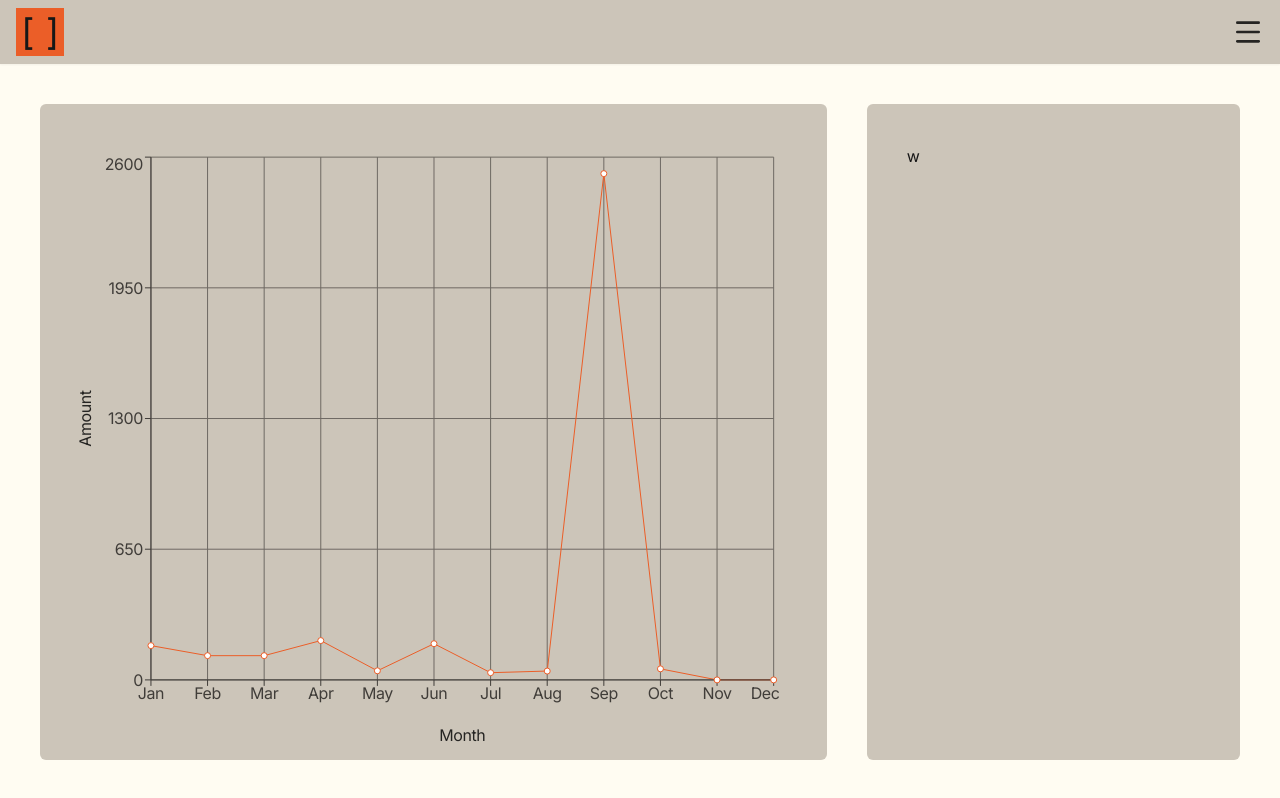
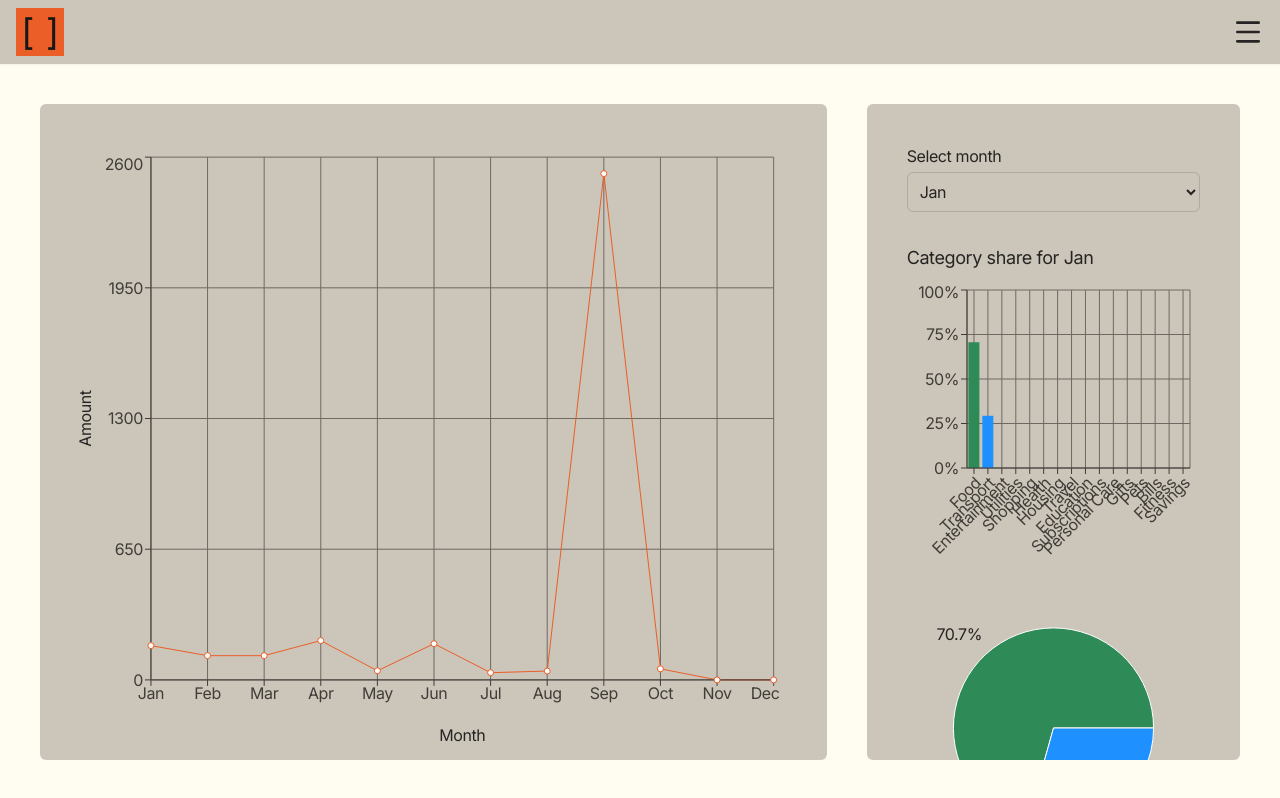
Before and after one commit to karolis-KK/finances, a Next.js app: page / in a window 1280 px wide. Built offline with nearby package versions, Linux system fonts and the light colour scheme.

Commit message:
added monthly total charts to /

```diff
--- a/app/page.tsx
+++ b/app/page.tsx
@@ -3,16 +3,22 @@
 import Navbar from "./components/NavBar"
 import { useFinance } from "./context/FinanceContext"
 import {
+  Bar,
+  BarChart,
+  Cell,
   Line,
+  Pie,
+  PieChart,
+  ResponsiveContainer,
   XAxis,
   YAxis,
   CartesianGrid,
   Tooltip,
-  Legend,
   createHorizontalChart,
-  Label,
 } from "recharts"
-import { Transaction } from "@/types/finance"
+import type { PieLabelRenderProps } from "recharts"
+import { Category, Transaction } from "@/types/finance"
+import { useState } from "react"
 
 export default function Home() {
   const { categories, transactions } = useFinance()
@@ -20,6 +26,13 @@ export default function Home() {
   type ChartData = {
     label: string
     amount: number
+  }
+
+  type CategoryChartData = {
+    name: string
+    amount: number
+    percentage: number
+    fill: string
   }
 
   const months: ChartData[] = [
@@ -37,17 +50,107 @@ export default function Home() {
     { label: "Dec", amount: 0 },
   ]
 
+  const [currentMonth, setCurrentMonth] = useState("Jan");
+
+  const monthsSelect = [
+    "Jan",
+    "Feb",
+    "Mar",
+    "Apr",
+    "May",
+    "Jun",
+    "Jul",
+    "Aug",
+    "Sep",
+    "Oct",
+    "Nov",
+    "Dec",
+  ]
+
   // map() creates one result for each month.
   // filter() keeps transactions from the current month.
   // slice() extracts the month from each YYYY-MM-DD date, and Number() converts it to a number.
   // reduce() adds the matching transaction amounts into one monthly total.
   const generateData = (transactions: Transaction[]): ChartData[] => {
     return months.map((month, monthIndex) => ({
-      ...month, amount: transactions.filter((transaction) => Number(transaction.date.slice(5, 7)) - 1 === monthIndex,).reduce((total, transaction) => total + transaction.amount, 0),
+      ...month,
+      amount: transactions
+        .filter(
+          (transaction) =>
+            Number(transaction.date.slice(5, 7)) - 1 === monthIndex,
+        )
+        .reduce((total, transaction) => total + transaction.amount, 0),
     }))
   }
 
   const data = generateData(transactions)
+
+  const selectedMonthIndex = monthsSelect.indexOf(currentMonth)
+  const selectedMonthCategoryData: CategoryChartData[] = categories.map(
+    (category) => {
+      const amount = transactions
+        .filter(
+          (transaction) =>
+            Number(transaction.date.slice(5, 7)) - 1 === selectedMonthIndex &&
+            transaction.categoryId === category.id,
+        )
+        .reduce((total, transaction) => total + transaction.amount, 0)
+
+      return {
+        name: category.name,
+        amount,
+        percentage: 0,
+        fill: category.color ?? "#eb5e28",
+      }
+    },
+  )
+  const selectedMonthTotal = selectedMonthCategoryData.reduce(
+    (total, category) => total + category.amount,
+    0,
+  )
+  const categoryChartData = selectedMonthCategoryData.map((category) => ({
+    ...category,
+    percentage:
+      selectedMonthTotal === 0
+        ? 0
+        : (category.amount / selectedMonthTotal) * 100,
+  }))
+
+  const renderCustomizedLabel = ({
+    cx,
+    cy,
+    midAngle,
+    outerRadius,
+    percent,
+  }: PieLabelRenderProps) => {
+    if (
+      typeof cx !== "number" ||
+      typeof cy !== "number" ||
+      typeof midAngle !== "number" ||
+      typeof outerRadius !== "number" ||
+      typeof percent !== "number" ||
+      percent === 0
+    ) {
+      return null
+    }
+
+    const radius = outerRadius + 18
+    const radians = Math.PI / 180
+    const x = cx + radius * Math.cos(-midAngle * radians)
+    const y = cy + radius * Math.sin(-midAngle * radians)
+
+    return (
+      <text
+        x={x}
+        y={y}
+        fill="#252422"
+        textAnchor={x > cx ? "start" : "end"}
+        dominantBaseline="central"
+      >
+        {`${(percent * 100).toFixed(1)}%`}
+      </text>
+    )
+  }
 
   const Typed = createHorizontalChart<ChartData, string, number>()({
     XAxis,
@@ -106,8 +209,76 @@ export default function Home() {
             />
           </Typed.LineChart>
         </div>
-        <div className="col-span-1 h-full rounded-md p-10 min-w-0 bg-[#ccc5b9]">
-          w
+        <div className="col-span-1 h-full min-w-0 overflow-y-auto rounded-md bg-[#ccc5b9] p-10 text-[#252422]">
+          <label htmlFor="month-select">Select month</label>
+          <select onChange={(e) => setCurrentMonth(e.target.value)} value={currentMonth} name="month-select" id="month-select" className="border border-[#403d39]/20 mt-1 w-full pl-2 pt-2 pb-2 pr-2 rounded-md focus:outline-none focus:ring-0">
+            {monthsSelect.map((month) => (
+              <option key={month}>{month}</option>
+            ))}
+          </select>
+          <h2 className="mt-8 text-lg text-[#252422]">
+            Category share for {currentMonth}
+          </h2>
+          <div className="mt-2 h-72 w-full">
+            <ResponsiveContainer width="100%" height="100%">
+              <BarChart
+                data={categoryChartData}
+                margin={{ top: 10, right: 10, left: 0, bottom: 70 }}
+              >
+                <CartesianGrid stroke="#6e6963" />
+                <XAxis
+                  dataKey="name"
+                  angle={-45}
+                  textAnchor="end"
+                  interval={0}
+                  stroke="#403d39"
+                />
+                <YAxis
+                  domain={[0, 100]}
+                  tickFormatter={(value) => `${value}%`}
+                  stroke="#403d39"
+                />
+                <Tooltip
+                  formatter={(value, name) =>
+                    name === "Share"
+                      ? [`${Number(value).toFixed(1)}%`, name]
+                      : [value, name]
+                  }
+                />
+                <Bar dataKey="percentage" name="Share">
+                  {categoryChartData.map((category) => (
+                    <Cell key={category.name} fill={category.fill} />
+                  ))}
+                </Bar>
+              </BarChart>
+            </ResponsiveContainer>
+          </div>
+          <div className="mt-4 h-72 w-full">
+            <ResponsiveContainer width="100%" height="100%">
+              <PieChart>
+                <Pie
+                  data={categoryChartData}
+                  dataKey="amount"
+                  nameKey="name"
+                  cx="50%"
+                  cy="50%"
+                  outerRadius="72%"
+                  label={renderCustomizedLabel}
+                  labelLine={false}
+                >
+                  {categoryChartData.map((category) => (
+                    <Cell key={category.name} fill={category.fill} />
+                  ))}
+                </Pie>
+                <Tooltip
+                  formatter={(value, name) => [
+                    `${Number(value).toFixed(2)} €`,
+                    name,
+                  ]}
+                />
+              </PieChart>
+            </ResponsiveContainer>
+          </div>
         </div>
       </div>
     </section>
--- a/app/transactions/page.tsx
+++ b/app/transactions/page.tsx
@@ -89,9 +89,9 @@ export default function TransactionsPage() {
   }
 
   return (
-    <section className="flex min-h-screen flex-col">
+    <section className="flex min-h-screen flex-col items-center justify-center">
       <Navbar />
-      <div className="flex-1 pr-12 pl-12 pt-8 pb-28">
+      {transactions.length !== 0 ? <div className="flex-1 pr-12 pl-12 pt-8 pb-28">
         <ul className="flex flex-col gap-4">
           {transactions.map((transaction) => (
             <li
@@ -155,7 +155,8 @@ export default function TransactionsPage() {
             </li>
           ))}
         </ul>
-      </div>
+      </div>: <h1 className="text-[#eb5e28] text-4xl">You haven't added any transactions</h1>}
+
       <Footer categories={categories} page={"transactions"} />
     </section>
   )
```
